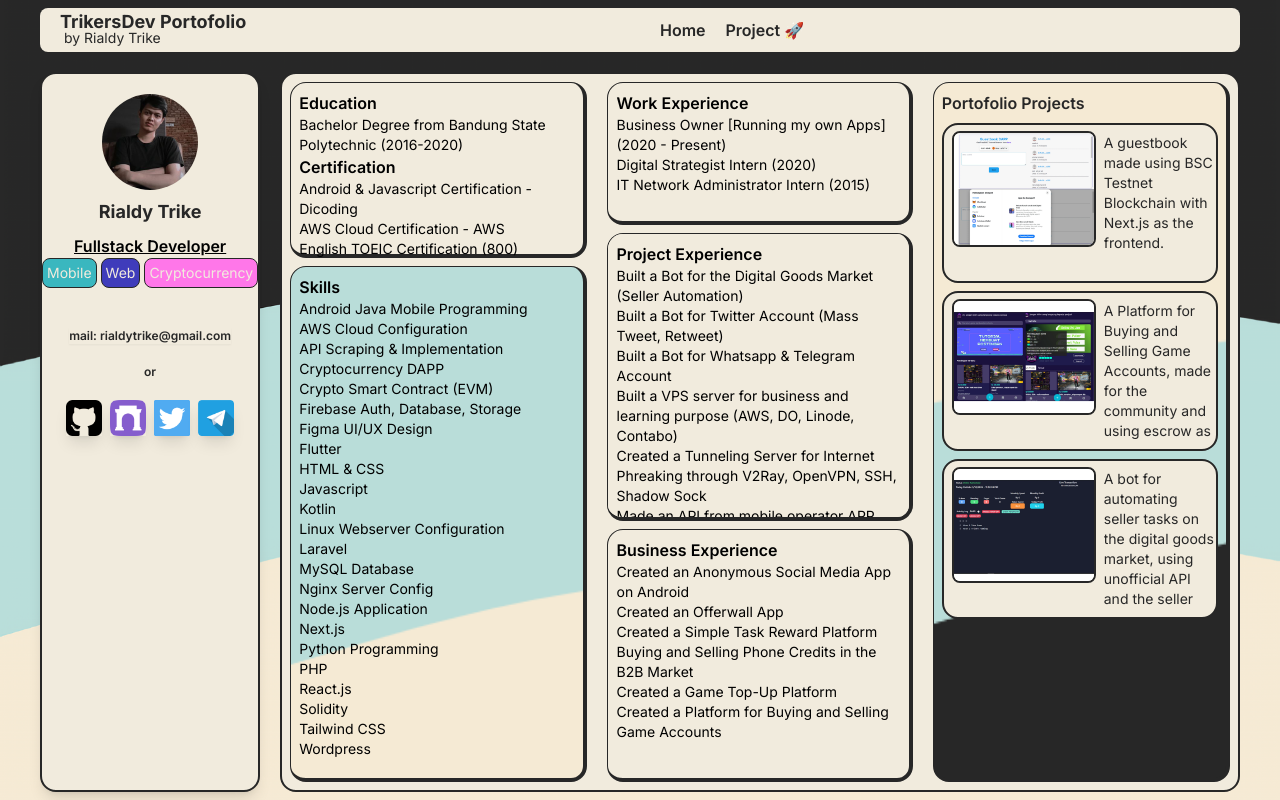
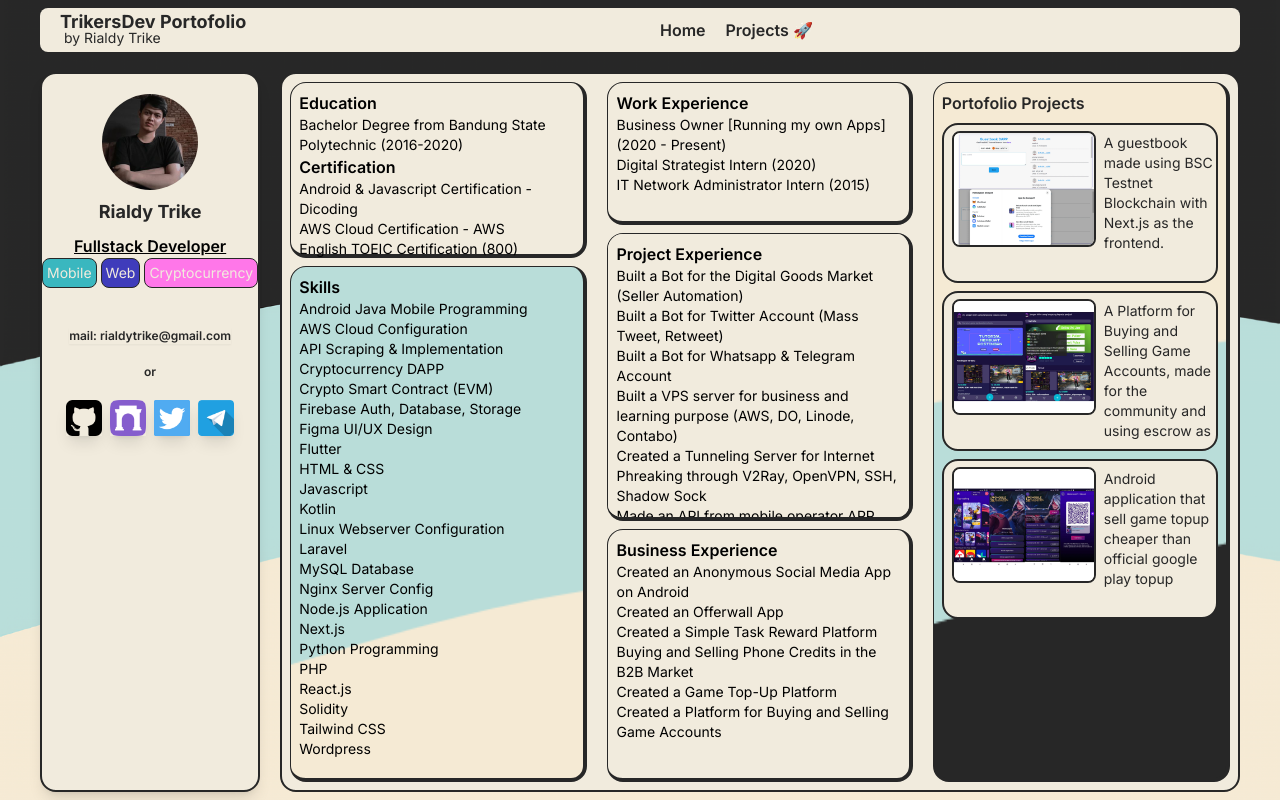
Before and after one commit to rialdytrike/porto2, a Next.js app: page / in a window 1280 px wide. Built offline with nearby package versions, Linux system fonts and the light colour scheme.

Commit message:
add new project

```diff
--- a/app/components/MainContent.tsx
+++ b/app/components/MainContent.tsx
@@ -111,7 +111,7 @@ V2Ray, OpenVPN, SSH, Shadow Sock </li>
 
         <CardPortofolio image={'/img/porto/guestbook-dapp.webp'} alt={'Guestbook DApp'} description={'A guestbook made using BSC Testnet Blockchain with Next.js as the frontend.'}/>
         <CardPortofolio image={'/img/porto/buy-sell-game-acc.webp'} alt={'Platform for Buying and Selling Game Accounts'} description={'A Platform for Buying and Selling Game Accounts, made for the community and using escrow as payment method.'}/>
-        <CardPortofolio image={'/img/porto/bot-seller-automation.webp'} alt={'Bot for the Digital Goods Market (Seller Automation)'} description={'A bot for automating seller tasks on the digital goods market, using unofficial API and the seller accounts cookies.'}/>
+        <CardPortofolio image={'/img/porto/game-topup.webp'} alt={'App for game topup'} description={'Android application that sell game topup cheaper than official google play topup'}/>
 
 
         </div>
--- a/app/layout.tsx
+++ b/app/layout.tsx
@@ -59,7 +59,7 @@ export default function RootLayout({
 
                 <Link href='/project'>
                 <div className="text text-hitam font-semibold text-md ml-5 hover:underline">
-                  Project 🚀
+                  Projects 🚀
                 </div>
                 </Link>
 
--- a/app/project/page.tsx
+++ b/app/project/page.tsx
@@ -9,6 +9,8 @@ const Projects = () => {
       <CardPortofolio image={'/img/porto/guestbook-dapp.webp'} alt={'Guestbook DApp'} description={'A guestbook made using BSC Testnet Blockchain with Next.js as the frontend.'}/>
         <CardPortofolio image={'/img/porto/buy-sell-game-acc.webp'} alt={'Platform for Buying and Selling Game Accounts'} description={'A Platform for Buying and Selling Game Accounts, made for the community and using escrow as payment method.'}/>
         <CardPortofolio image={'/img/porto/bot-seller-automation.webp'} alt={'Bot for the Digital Goods Market (Seller Automation)'} description={'A bot for automating seller tasks on the digital goods market, using unofficial API and the seller accounts cookies.'}/>
+        <CardPortofolio image={'/img/porto/game-topup.webp'} alt={'App for game topup'} description={'Android application that sell game topup cheaper than official google play topup. Feature: - Account Balance - Gaming Vendor API - Payment Gateway'}/>
+        <CardPortofolio image={'/img/porto/buy-sell-phone-credit.webp'} alt={'Platform for Buying and Selling Phone Credit'} description={'Android application for selling phone credit and convert it into money. Backend using firebase PHP and Telegram Bot to process transaction'}/>
 
     </div>
     </div>
```
Also changed, not shown: public/img/porto/buy-sell-phone-credit.webp (added), public/img/porto/game-topup.webp (added).
